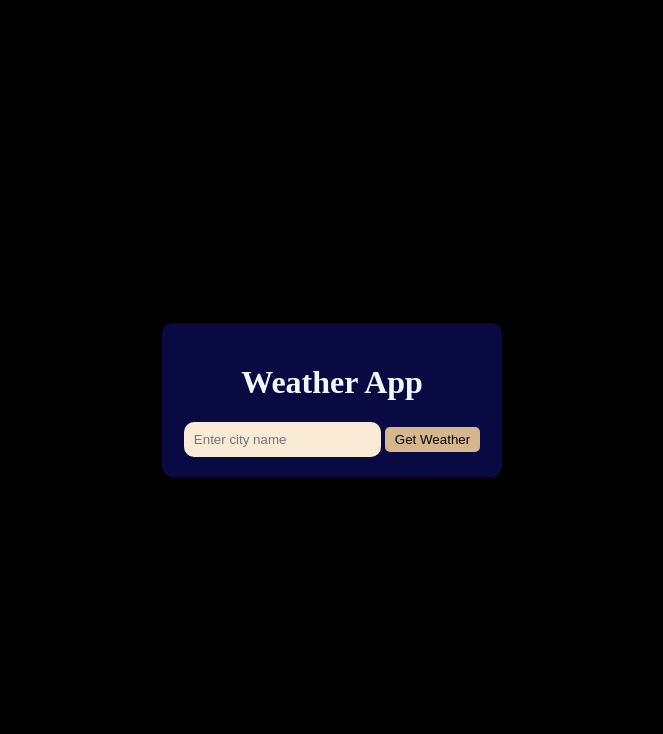
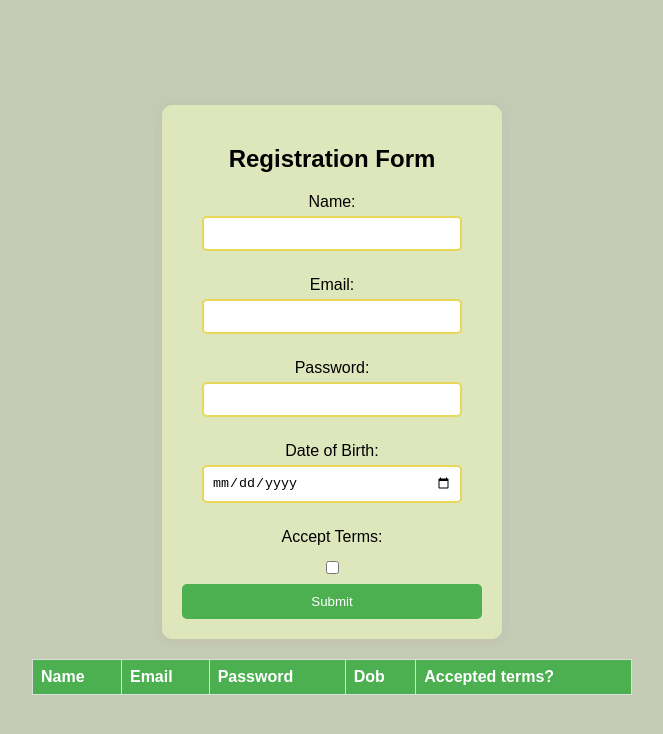
Before and after one commit to Kane-dylan/wd101, a plain HTML site: page index.html in a window 1280 px wide. Shown: the whole page, without its empty margins (308-971 px from the left). Drawn offline with Linux system fonts and the light colour scheme.

Commit message:
form creater

```diff
--- a/index.html
+++ b/index.html
@@ -1,25 +1,47 @@
 <!DOCTYPE html>
 <html lang="en">
+
 <head>
   <meta charset="UTF-8">
   <meta name="viewport" content="width=device-width, initial-scale=1.0">
-  <title >Weather api</title>
+  <title>Form Example</title>
   <link rel="stylesheet" href="styles.css">
 </head>
+
 <body>
+
   <div class="container">
-    <h1>Weather App</h1>
-    <div class="input-container">
-      <input type="text" id="city-input" placeholder="Enter city name">
-      <button id="get-weather-btn">Get Weather</button>
-    </div>
-    <div id="weather-info" class="hidden">
-      <h2 id="city-name"></h2>
-      <p id="temperature"></p>
-      <p id="description"></p>
-    </div>
-    <p id="error-message" class="hidden">City not found ! Please try again</p>
+    <form id="userForm" class="card">
+      <h2>Registration Form</h2>
+      <label for="name">Name:</label>
+      <input type="text" id="name" required>
+      <label for="email">Email:</label>
+      <input type="email" id="email" required>
+      <label for="password">Password:</label>
+      <input type="password" id="password" required>
+      <label for="dob">Date of Birth:</label>
+      <input type="date" id="dob" required>
+      <label for="terms">Accept Terms:</label>
+      <input type="checkbox" id="terms">
+      <button type="submit">Submit</button>
+    </form>
+
+    <table class="table">
+      <thead>
+        <tr>
+          <th>Name</th>
+          <th>Email</th>
+          <th>Password</th>
+          <th>Dob</th>
+          <th>Accepted terms?</th>
+        </tr>
+      </thead>
+      <tbody id="userTableBody"></tbody>
+    </table>
   </div>
+
   <script src="index.js"></script>
+
 </body>
+
 </html>
--- a/index.js
+++ b/index.js
@@ -1,60 +1,20 @@
-document.addEventListener("DOMContentLoaded",()=>{
-  const cityInput=document.getElementById("city-input")
-  const getWeatherBTN=document.getElementById("get-weather-btn")
-  const weatherInfo=document.getElementById("weather-info")
-  const cityNameDisplay=document.getElementById("city-name")
-  const temperatureDisplay=document.getElementById("temperature")
-  const descriptionDisplay = document.getElementById("description");
-  const errorMessage = document.getElementById("error-message");
+document
+  .getElementById("userForm")
+  .addEventListener("submit", function (event) {
+    event.preventDefault();
+    const name = document.getElementById("name").value;
+    const email = document.getElementById("email").value;
+    const password = document.getElementById("password").value;
+    const dob = document.getElementById("dob").value;
+    const acceptedTerms = document.getElementById("terms").checked;
 
-  const API_KEY = "ad754cfac320391d7e26d52ae82d3b6e";
+    const tableBody = document.getElementById("userTableBody");
+    const newRow = tableBody.insertRow();
+    newRow.insertCell(0).textContent = name;
+    newRow.insertCell(1).textContent = email;
+    newRow.insertCell(2).textContent = password;
+    newRow.insertCell(3).textContent = dob;
+    newRow.insertCell(4).textContent = acceptedTerms ? "true" : "false";
 
-  getWeatherBTN.addEventListener("click",async()=>{
-    const city=cityInput.value.trim()
-    if(!city)return
-
-    //it may through some error
-    //server/db is always in another continent
-
-    try {
-      const weatherData=await fetchWeatherData(city)
-      displayWeatherData(weatherData)
-    } catch (error) {
-      showError()
-    }
-
-
-  })
-
-  async function fetchWeatherData(city){
-    const url = `https://api.openweathermap.org/data/2.5/weather?q=${city}&units=metric&appid=${API_KEY}`;
-
-    const response = await fetch(url)
-    console.log(response);
-
-    if(!response.ok){
-      throw new Error(data.message || "Something went wrong")
-    }
-
-    const data=await response.json()
-    return data
-  }
-
-  function displayWeatherData(data){
-
-    console.log(data);
-    const {name, main, weather}= data
-    cityNameDisplay.textContent=name
-    temperatureDisplay.textContent=`Temperature: ${main.temp}°C`
-    descriptionDisplay.textContent=`Description: ${weather[0].description}`
-
-    //unhide the weather inf
-    weatherInfo.classList.remove("hidden")
-    errorMessage.classList.add("hidden")
-  }
-
-  function showError(){
-    weatherInfo.classList.remove("hidden")
-    errorMessage.classList.add("hidden")
-  }
-})
+    document.getElementById("userForm").reset();
+  });
--- a/styles.css
+++ b/styles.css
@@ -1,61 +1,84 @@
-body{
-  background-color: black;
-  color: aliceblue;
-  display: flex;
-  justify-content: center;
-  align-items: center;
-  height: 100vh;
+body {
+    font-family: Arial, sans-serif;
     margin: 0;
     padding: 0;
+    background-color: #c3cbb5;
 }
 
-.container{
-  background-color: #0a0a42;
+.container {
     display: flex;
     flex-direction: column;
+    align-items: center;
     justify-content: center;
-  align-items: center;
+    height: 100vh;
+}
+
+.card {
+    background-color: #dee7bc;
     padding: 20px;
     border-radius: 10px;
+    box-shadow: 0 2px 10px #df65651a;
     width: 300px;
+    text-align: center;
 }
 
-#city-input {
-  background-color: antiquewhite;
-  border:none;
-  border-radius:10px;
-  padding: 10px;
+.card h2 {
+    margin-bottom: 20px;
+}
+
+.card label {
+    display: block;
+    margin: 10px 0 5px;
+}
+
+.card input[type="text"],
+.card input[type="email"],
+.card input[type="password"],
+.card input[type="date"] {
+    width: 80%;
+    padding: 8px;
+    border: 2px solid #e7d75a;
+    border-radius: 5px;
+    margin-bottom: 15px;
     outline: none;
 }
 
-#get-weather-btn{
-  background-color: #d5b68d;
-  border:none;
-  border-radius:5px;
-  padding: 5px 10px;
+.card input[type="checkbox"] {
+    margin: 10px 0;
 }
 
-
-#weather-info{
-  display: flex;
-  flex-direction: column;
-  justify-content: center;
-  align-items: center;
+.card button {
+    background-color: #4CAF50;
+    color: white;
+    border: none;
+    padding: 10px;
+    border-radius: 5px;
+    cursor: pointer;
     width: 100%;
 }
 
-#weather-info p{
-  margin: 0;
+.card button:hover {
+    background-color: #45a049;
 }
 
-#weather-info h2{
-  margin: 0;
+.table {
+    margin-top: 20px;
+    width: 100%;
+    max-width: 600px;
+    border-collapse: collapse;
 }
 
-.hidden{
-  display: none;
+.table th, .table td {
+    border: 1px solid #ddd;
+    padding: 8px;
+    text-align: left;
 }
 
-#error-massage{
-  color: red;
+.table th {
+    background-color: #4CAF50;
+    color: white;
 }
+
+.table tr:hover {
+    background-color: #f5f5f5;
+}
```
Lines whose indentation alone changed are shown as unchanged.
